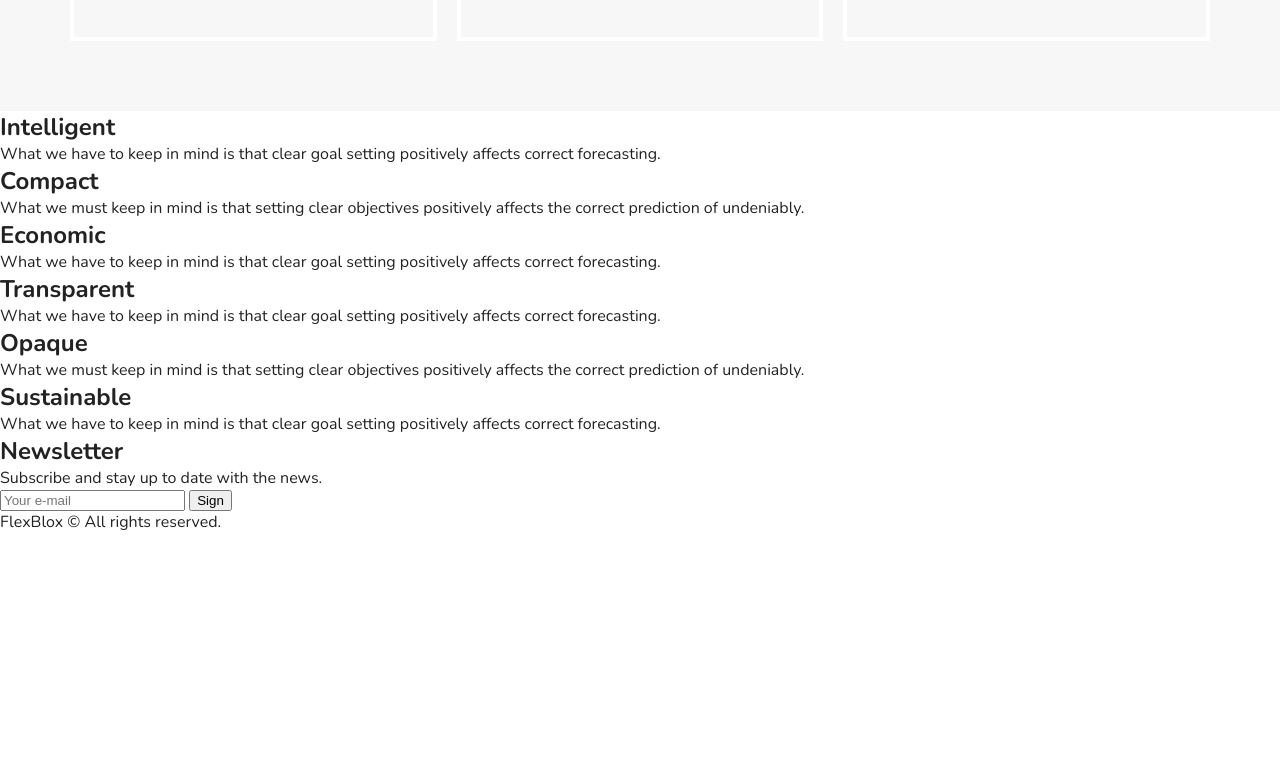
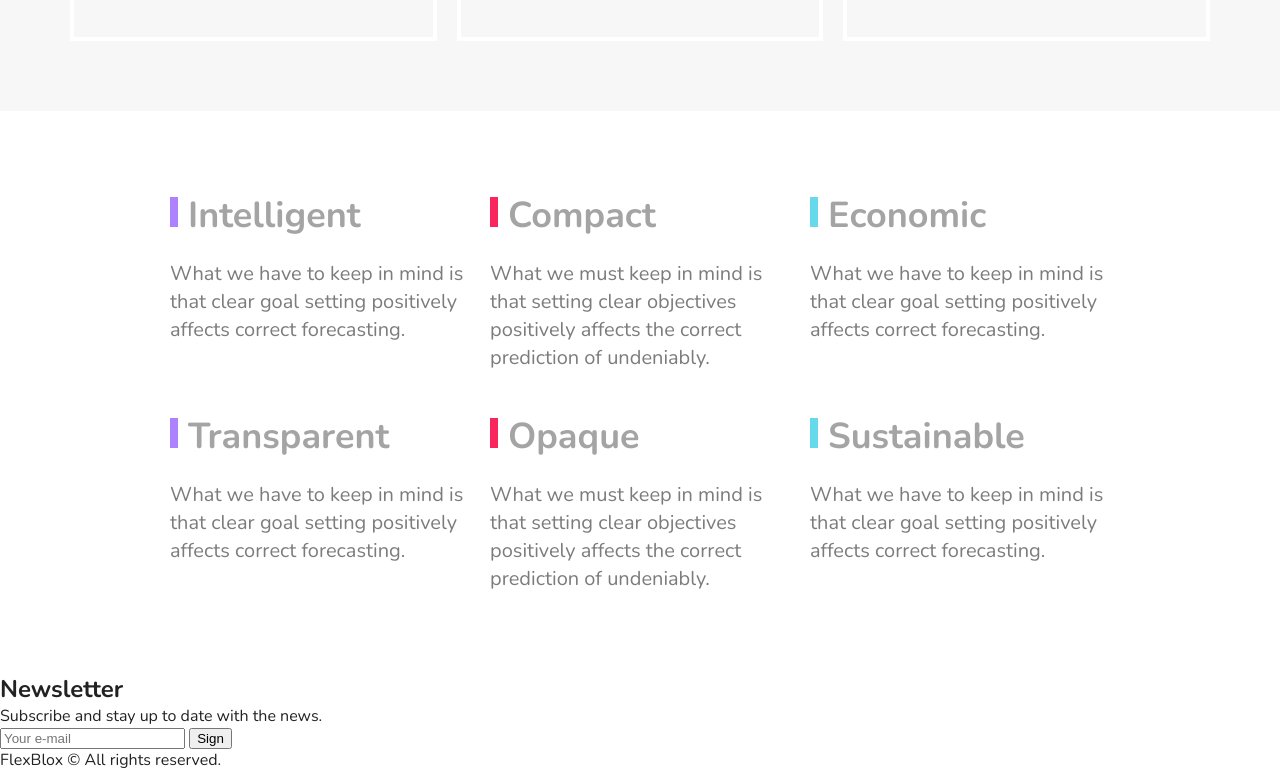
Before and after one commit to CarlosHPires/flexbox-project-study, a plain HTML site: page index.html in a window 1280 px wide. Shown: the part 2433-3204 px from the top of the page. Before the commit the page ends 2966 px from the top, so only its background shows below. Drawn offline with nearby package versions, Linux system fonts and the light colour scheme.

Commit message:
feat: I styled the quality section

```diff
--- a/styles.css
+++ b/styles.css
@@ -275,3 +275,50 @@ img {
     order: -1;
   }
 }
+
+/* Quality */
+
+.quality {
+  max-width: 960px;
+  margin: 60px auto;
+  display: flex;
+  flex-wrap: wrap;
+}
+
+.quality-item {
+  flex: 1 1 300px;
+  margin: 20px 10px;
+}
+
+.quality-item h2 {
+  font-size: 2.25rem;
+  color: #a4a4a4;
+  margin-bottom: 20px;
+}
+
+.quality-item h2::before {
+  content: "";
+  display: inline-block;
+  width: 8px;
+  height: 30px;
+  margin-right: 10px;
+  background: blue;
+}
+
+.quality-item:nth-of-type(3n + 1) h2::before {
+  background: #ae81ff;
+}
+
+.quality-item:nth-of-type(3n + 2) h2::before {
+  background: #f9265e;
+}
+
+.quality-item:nth-of-type(3n + 3) h2::before {
+  background: #66d9eb;
+}
+
+.quality-item p {
+  font-size: 1.25rem;
+  line-height: 1.4;
+  color: #7c7c7c;
+}
```
